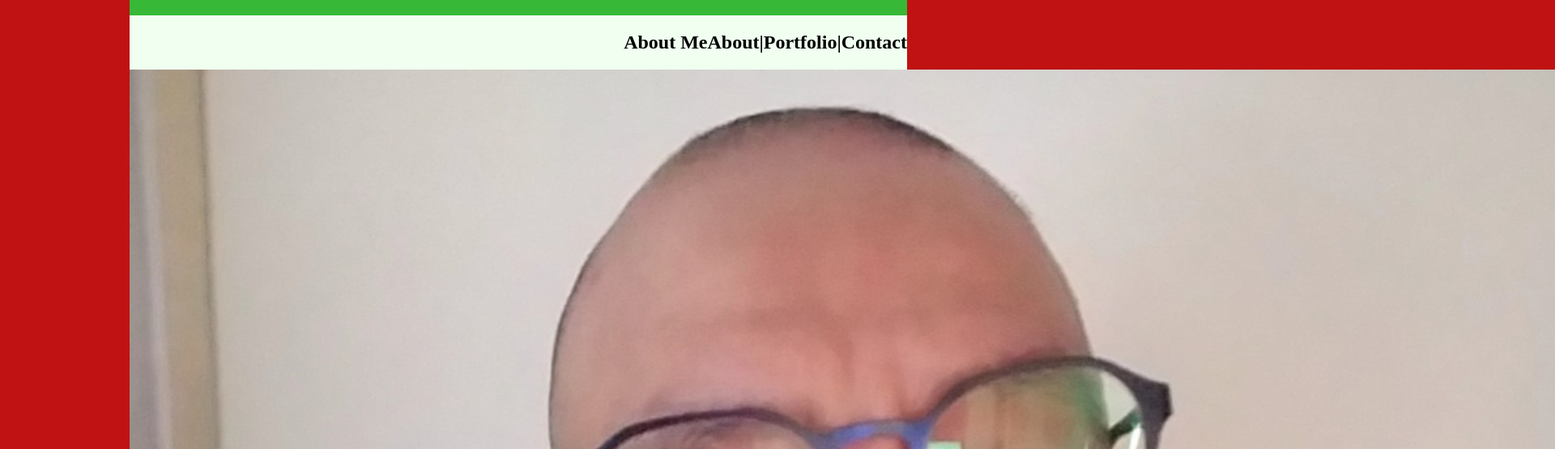
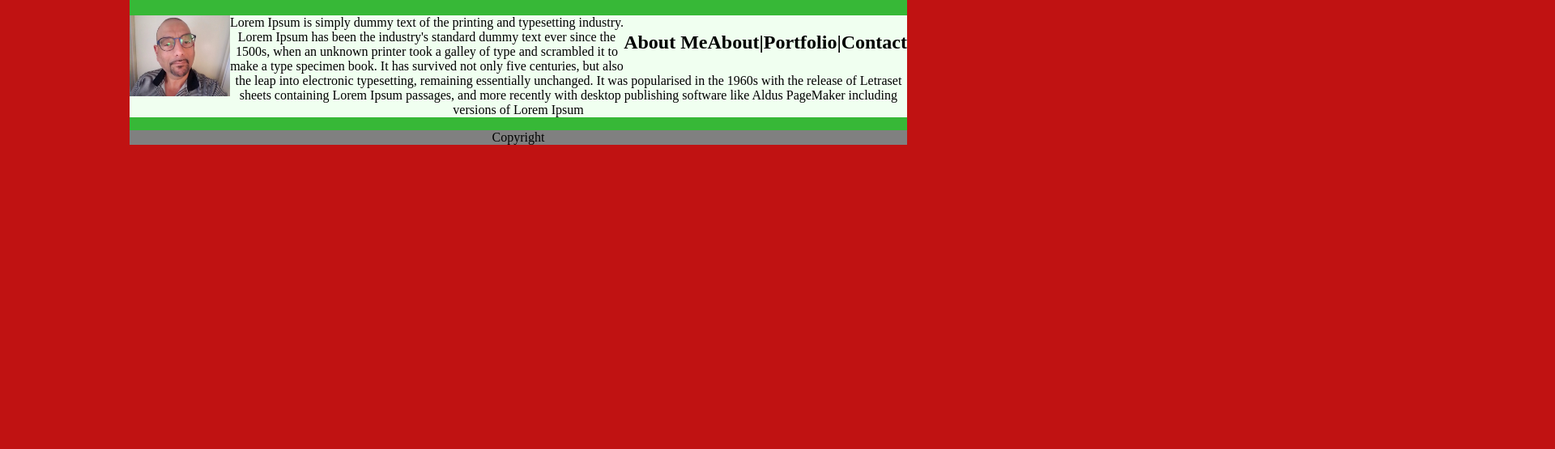
Before and after one commit to rafaelestradajr/portfolio, a plain HTML site: page index.html in a window 1280 px wide. Shown: the part 61-616 px from the top of the page at 81% size, 1920 px wide, since content can reach past the window. Drawn offline with Linux system fonts and the light colour scheme.

Commit message:
fixed image size

```diff
--- a/index.html
+++ b/index.html
@@ -20,7 +20,7 @@
                 <div id="main">
 
                     <h2>About Me</h2>
-                    <img src="./meglasses.jpg" alt="meglasses">
+                    <img id="image" src="./meglasses.jpg" alt="meglasses">
 
 
 
--- a/style.css
+++ b/style.css
@@ -67,8 +67,8 @@
 
 }
 #image{
-  height: 20px;
-  widows: 20px;
+  height: 100px;
+  widows: 100px;
   float: left;
 
 }
```
